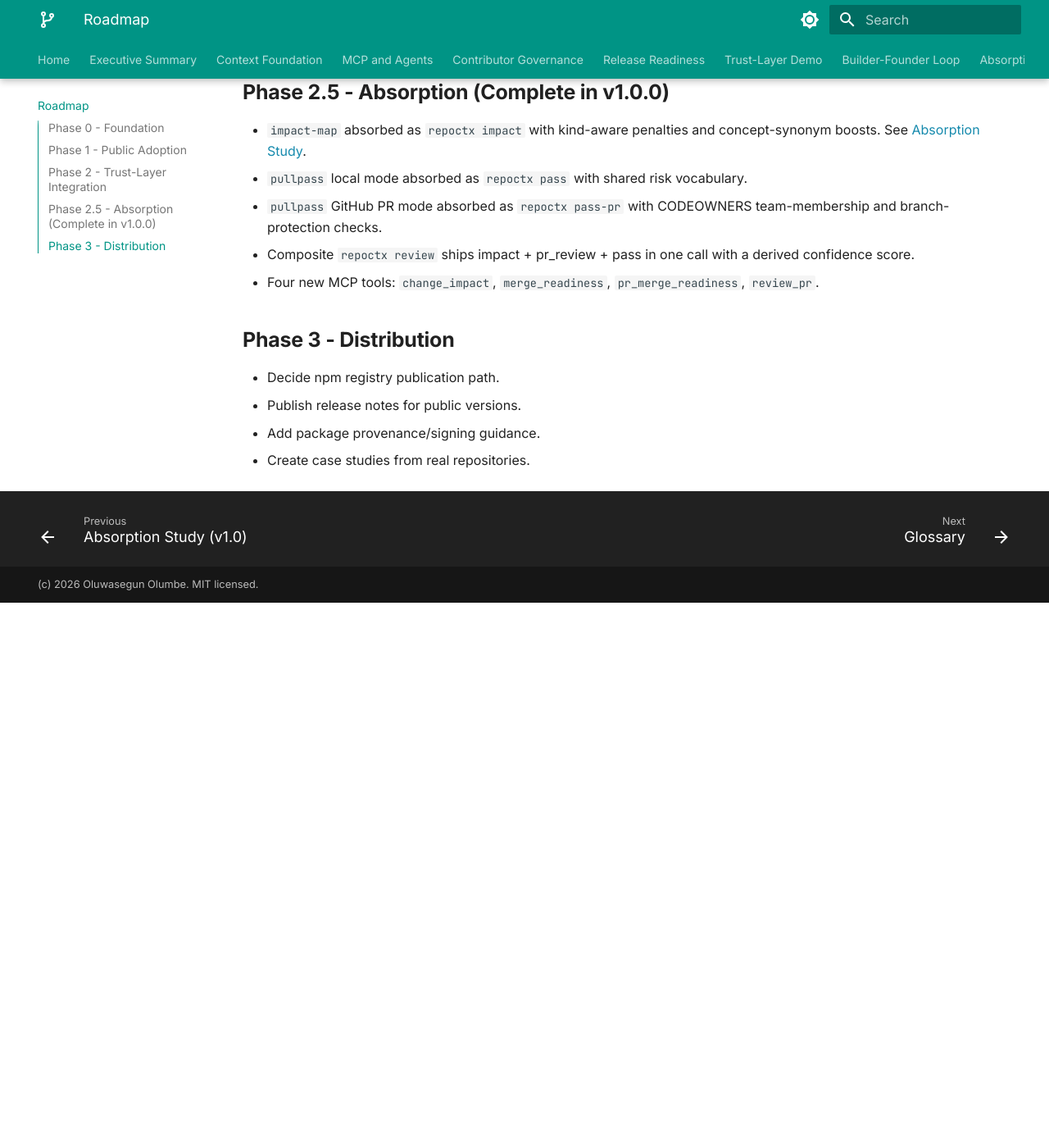
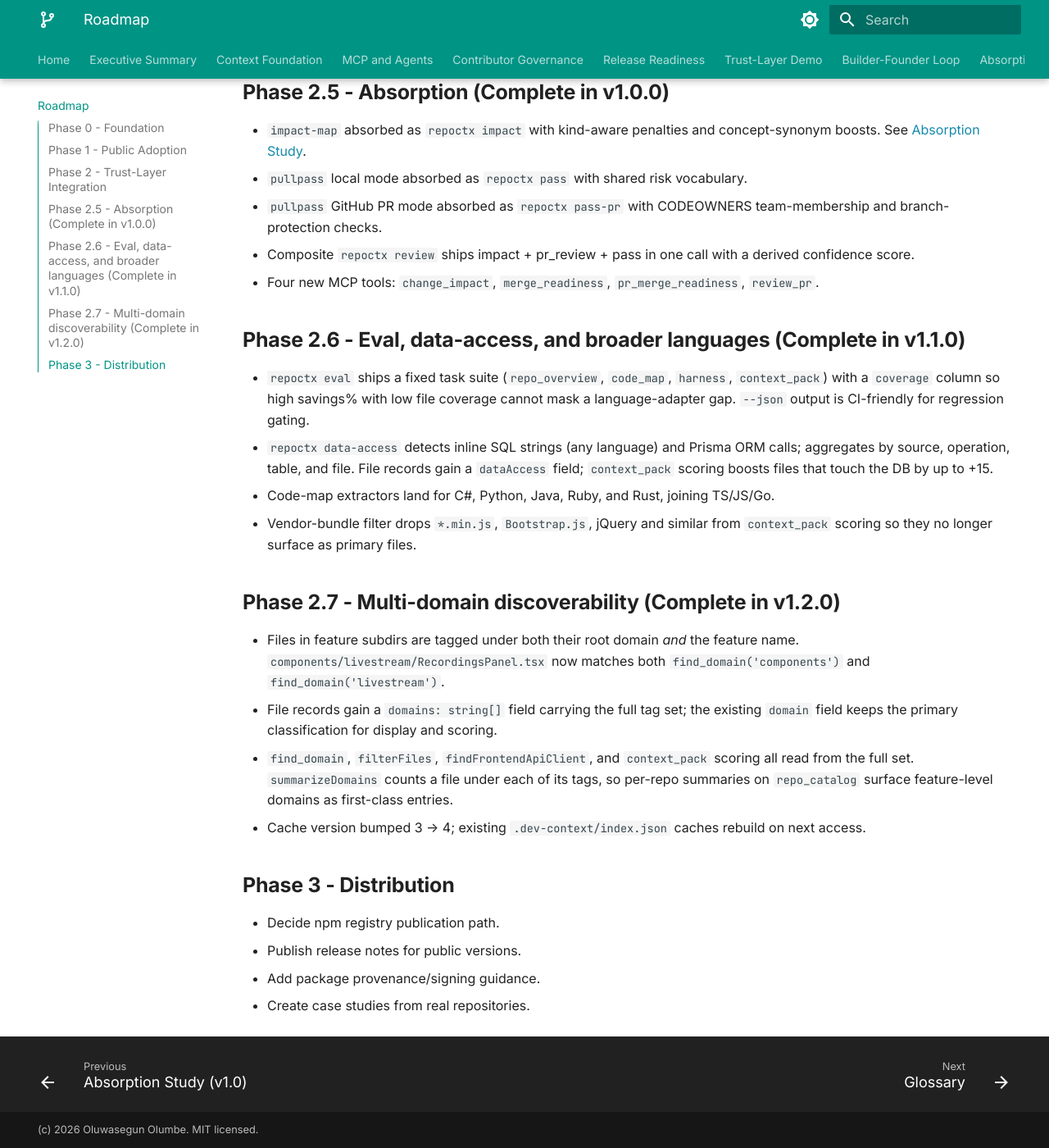
Before and after one commit to BASHBOP/otito, an MkDocs documentation site: the page built from docs/ROADMAP.md, in a window 1280 px wide and 1400 px high, scrolled down 1971 px. Shown: the whole window at 82% size. Built offline with MkDocs 1.6.1 and Material for MkDocs 9.7.7, drawn with Linux system fonts in a browser that asks for light colours; before the commit the page ends 2706 px from its top, so only the background shows below that.

Commit message:
release v1.3.0 — docs site catch-up
The published site at https://nugehs.github.io/repoctx/ was stuck at
v1.0 content because v1.1 and v1.2 shipped without touching docs/. The
deploy-docs workflow's path filter (docs/**, mkdocs.yml) skipped those
release commits, so the site never refreshed.

This release lands the doc updates and reshapes the trigger so future
release commits redeploy automatically.

- Headline version stamps on docs/index.md, docs/EXECUTIVE-SUMMARY.md,
  and docs/presentation.md now reflect v1.2.0.
- Capability tables surface `repoctx eval`, `repoctx data-access`, the
  C#/Python/Java/Ruby/Rust code-map extractors, the vendor-bundle
  filter, and multi-domain file tagging (`domains: string[]`).
- ROADMAP gains Phase 2.6 (v1.1.0) and Phase 2.7 (v1.2.0), both
  marked complete.
- MCP tool surface table annotates `repo_map` with all eight languages,
  annotates `find_domain` with the multi-domain tag set, and adds
  `find_backend_route` + `find_frontend_api_client` (shipping but
  previously undocumented).
- deploy-docs.yml now triggers on CHANGELOG.md so release commits
  redeploy the site without needing a docs/** touch.
- package.json, package-lock.json, and server.json bumped 1.2.0 → 1.3.0.

````diff
--- a/docs/01-context-foundation/README.md
+++ b/docs/01-context-foundation/README.md
@@ -8,13 +8,15 @@
 
 repoctx reads the checkout on the machine where it runs. It does not call an AI model and does not upload source code to a hosted service.
 
-| Capability       | Command                                                           | Purpose                                                               |
-| ---------------- | ----------------------------------------------------------------- | --------------------------------------------------------------------- |
-| Inspect one repo | `repoctx repo . --json`                                           | Read package metadata, scripts, languages, entrypoints, and git state |
-| Build a code map | `repoctx map . --json`                                            | Map source files, imports, exports, symbols, routes, and domains      |
-| Generate context | `repoctx context "add a new MCP tool" --path .`                   | Create task-aware file and validation guidance                        |
-| Create a harness | `repoctx harness . --out .dev-context/harness.md`                 | Prepare setup, validation, runtime, and context commands              |
-| Review a diff    | `repoctx pr . --base origin/main --out .dev-context/pr-review.md` | Produce changed-file, risk, and review prompts                        |
+| Capability         | Command                                                           | Purpose                                                                                  |
+| ------------------ | ----------------------------------------------------------------- | ---------------------------------------------------------------------------------------- |
+| Inspect one repo   | `repoctx repo . --json`                                           | Read package metadata, scripts, languages, entrypoints, and git state                    |
+| Build a code map   | `repoctx map . --json`                                            | Map source files, imports, exports, symbols, routes, and domains (multi-domain since v1.2) |
+| Generate context   | `repoctx context "add a new MCP tool" --path .`                   | Create task-aware file and validation guidance (vendor-filtered, data-access-boosted)    |
+| Create a harness   | `repoctx harness . --out .dev-context/harness.md`                 | Prepare setup, validation, runtime, and context commands                                 |
+| Review a diff      | `repoctx pr . --base origin/main --out .dev-context/pr-review.md` | Produce changed-file, risk, and review prompts                                           |
+| Data-access surface| `repoctx data-access . --json` (v1.1+)                            | Detect inline SQL and Prisma ORM calls, grouped by source / operation / table / file     |
+| Token-savings eval | `repoctx eval . --json` (v1.1+)                                   | Compare repoctx output tokens against a deterministic naive-agent approximation          |
 
 ---
 
--- a/docs/ROADMAP.md
+++ b/docs/ROADMAP.md
@@ -53,6 +53,20 @@
 - Composite `repoctx review` ships impact + pr_review + pass in one call with a derived confidence score.
 - Four new MCP tools: `change_impact`, `merge_readiness`, `pr_merge_readiness`, `review_pr`.
 
+## Phase 2.6 - Eval, data-access, and broader languages (Complete in v1.1.0)
+
+- `repoctx eval` ships a fixed task suite (`repo_overview`, `code_map`, `harness`, `context_pack`) with a `coverage` column so high savings% with low file coverage cannot mask a language-adapter gap. `--json` output is CI-friendly for regression gating.
+- `repoctx data-access` detects inline SQL strings (any language) and Prisma ORM calls; aggregates by source, operation, table, and file. File records gain a `dataAccess` field; `context_pack` scoring boosts files that touch the DB by up to +15.
+- Code-map extractors land for C#, Python, Java, Ruby, and Rust, joining TS/JS/Go.
+- Vendor-bundle filter drops `*.min.js`, `Bootstrap.js`, jQuery and similar from `context_pack` scoring so they no longer surface as primary files.
+
+## Phase 2.7 - Multi-domain discoverability (Complete in v1.2.0)
+
+- Files in feature subdirs are tagged under both their root domain *and* the feature name. `components/livestream/RecordingsPanel.tsx` now matches both `find_domain('components')` and `find_domain('livestream')`.
+- File records gain a `domains: string[]` field carrying the full tag set; the existing `domain` field keeps the primary classification for display and scoring.
+- `find_domain`, `filterFiles`, `findFrontendApiClient`, and `context_pack` scoring all read from the full set. `summarizeDomains` counts a file under each of its tags, so per-repo summaries on `repo_catalog` surface feature-level domains as first-class entries.
+- Cache version bumped 3 → 4; existing `.dev-context/index.json` caches rebuild on next access.
+
 ## Phase 3 - Distribution
 
 - Decide npm registry publication path.
--- a/docs/presentation.md
+++ b/docs/presentation.md
@@ -4,7 +4,7 @@
 paginate: true
 size: 16:9
 header: "**repoctx** · context before change"
-footer: "github.com/nugehs/repoctx · npm @nugehs/repoctx · v1.0.1"
+footer: "github.com/nugehs/repoctx · npm @nugehs/repoctx · v1.2.0"
 style: |
   section {
     font-family: -apple-system, "SF Pro Text", Inter, system-ui, sans-serif;
@@ -95,7 +95,7 @@
 
 <br>
 
-<span class="pill">v1.0.1</span> <span class="pill">Node ≥ 18.18</span> <span class="pill">MCP Registry</span> <span class="pill">MIT</span>
+<span class="pill">v1.2.0</span> <span class="pill">Node ≥ 18.18</span> <span class="pill">MCP Registry</span> <span class="pill">MIT</span>
 
 ```
  ____   _____   ____    ___    ____   _____  __  __
@@ -323,18 +323,19 @@
 
 ---
 
-## What ships in v1.0
+## What ships in v1.0 → v1.2
 
 <div class="cols">
 
 **Built in**
 
-- AST code maps (TS/JS/Go)
-- Risk vocabulary + concept inference
-- 8-check merge gate, 3 policy profiles
-- GitHub PR mode (state, reviews, CODEOWNERS, conversations, checks)
-- MCP server + Registry listing
-- MkDocs documentation site
+- AST code maps (TS/JS/Go, plus C#/Python/Java/Ruby/Rust in v1.1)
+- Multi-domain tagging (`domains: string[]`) so feature subdirs surface under both roots and feature names (v1.2)
+- `repoctx eval` token-savings suite + `repoctx data-access` inline SQL / Prisma surface (v1.1)
+- Vendor-bundle filter so `*.min.js`, `Bootstrap.js`, jQuery etc. drop out of context scoring (v1.1)
+- Risk vocabulary + concept inference, 8-check merge gate, 3 policy profiles (v1.0)
+- GitHub PR mode (state, reviews, CODEOWNERS, conversations, checks) (v1.0)
+- MCP server + Registry listing, MkDocs documentation site
 
 **Quality gates**
 
--- a/package.json
+++ b/package.json
@@ -1,6 +1,6 @@
 {
   "name": "@nugehs/repoctx",
-  "version": "1.2.0",
+  "version": "1.3.0",
   "mcpName": "io.github.nugehs/repoctx",
   "description": "repoctx: local repo discovery, indexing, catalog search, and agent harnesses.",
   "type": "module",
--- a/server.json
+++ b/server.json
@@ -9,12 +9,12 @@
     "source": "github",
     "id": "1242199320"
   },
-  "version": "1.2.0",
+  "version": "1.3.0",
   "packages": [
     {
       "registryType": "npm",
       "identifier": "@nugehs/repoctx",
-      "version": "1.2.0",
+      "version": "1.3.0",
       "transport": {
         "type": "stdio"
       },
````
Also changed, not shown: CHANGELOG.md (+7 -0 lines), docs/02-mcp-agent-workflows/README.md (+4 -2 lines), docs/EXECUTIVE-SUMMARY.md (+5 -3 lines), docs/index.md (+21 -3 lines), 2 other files.
